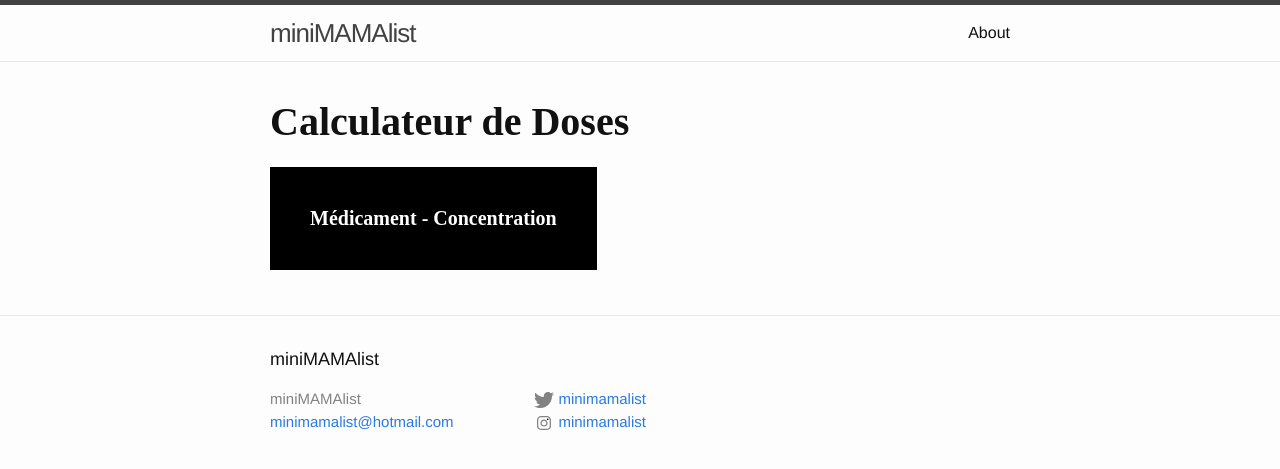
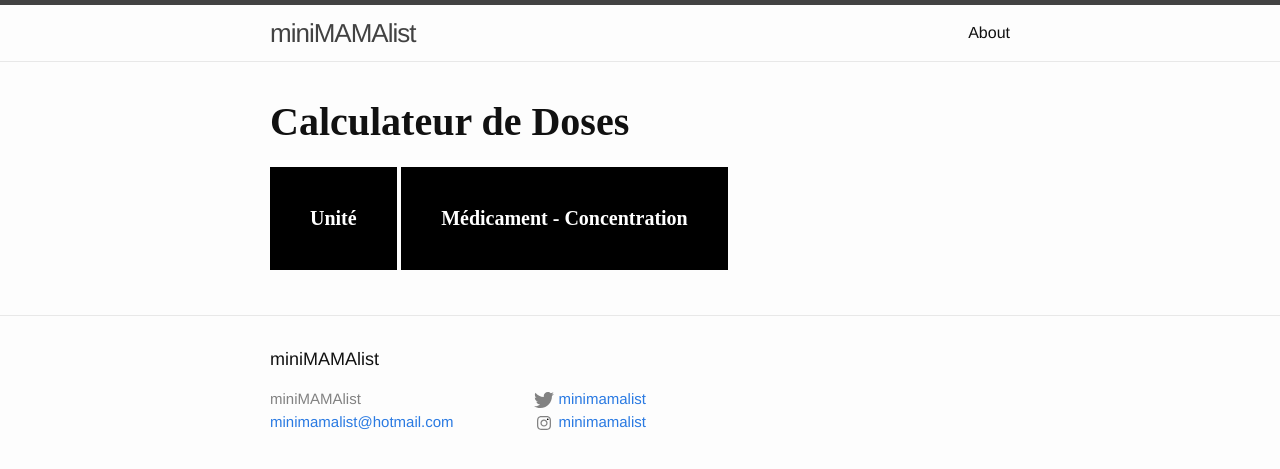
Before and after one commit to patrickboutin/patrickboutin.github.io, a Jekyll site: the page built from index.html, in a window 1280 px wide. Shown: the top 469 px of the page. Built offline with Jekyll 4.4.1, drawn with Linux system fonts in a browser that asks for light colours.

Commit message:
Update index.html

```diff
--- a/index.html
+++ b/index.html
@@ -24,13 +24,16 @@ layout: default
     border: none;
     cursor: pointer;
 }
+
 .dropbtn:hover, .dropbtn:focus {
     background-color: #A9A9A9;
 }
+
 .dropdown {
     position: relative;
     display: inline-block;
 }
+
 .dropdown-content {
     display: none;
     position: relative;
@@ -42,13 +45,16 @@ layout: default
     box-shadow: 0px 8px 16px 0px rgba(0,0,0,0.2);
     z-index: 1;
 }
+
 .dropdown-content a {
     color: black;
     padding: 12px 16px;
     text-decoration: none;
     display: block;
 }
+
 .dropdown a:hover {background-color: #A9A9A9}
+
 .show {display:block;}
 </style>
 </head>
@@ -56,18 +62,17 @@ layout: default
 
 <!-- <h2>Clickable Dropdown</h2> -->
 <!--<p>Click on the button to open the dropdown menu.</p> -->
-<!--
-<div class="dropdown1">
-<button onclick="myFunction()" class="dropbtn">Unité</button>
-  <div id="UnitDropdown" class="dropdown-content">
-    <b href="kg">KG</b>
-    <b href="lbs">LBS</b>
+
+<div class="dropdown">
+<button onclick="myFunction2()" class="dropbtn">Unité</button>
+  <div id="myDropdown2" class="dropdown-content">
+    <a href="kg">KG</a>
+    <a href="lbs">LBS</a>
   </div>
 </div>
--->
-<div class="dropdown2">
-  <button onclick="myFunction()" class="dropbtn">Médicament - Concentration</button>
-  <div id="myDropdown" class="dropdown-content">
+<div class="dropdown">
+  <button onclick="myFunction1()" class="dropbtn">Médicament - Concentration</button>
+  <div id="myDropdown1" class="dropdown-content">
     <a href="#home">Ibuprofen - 100mg/5ml</a>
     <a href="#about">Ibuprofen - 200mg/5ml</a>
     <a href="#contact">Acétaminophène - 80mg/ml</a>
```
Also changed, not shown: other parts of index.html (+8 -2 lines).
